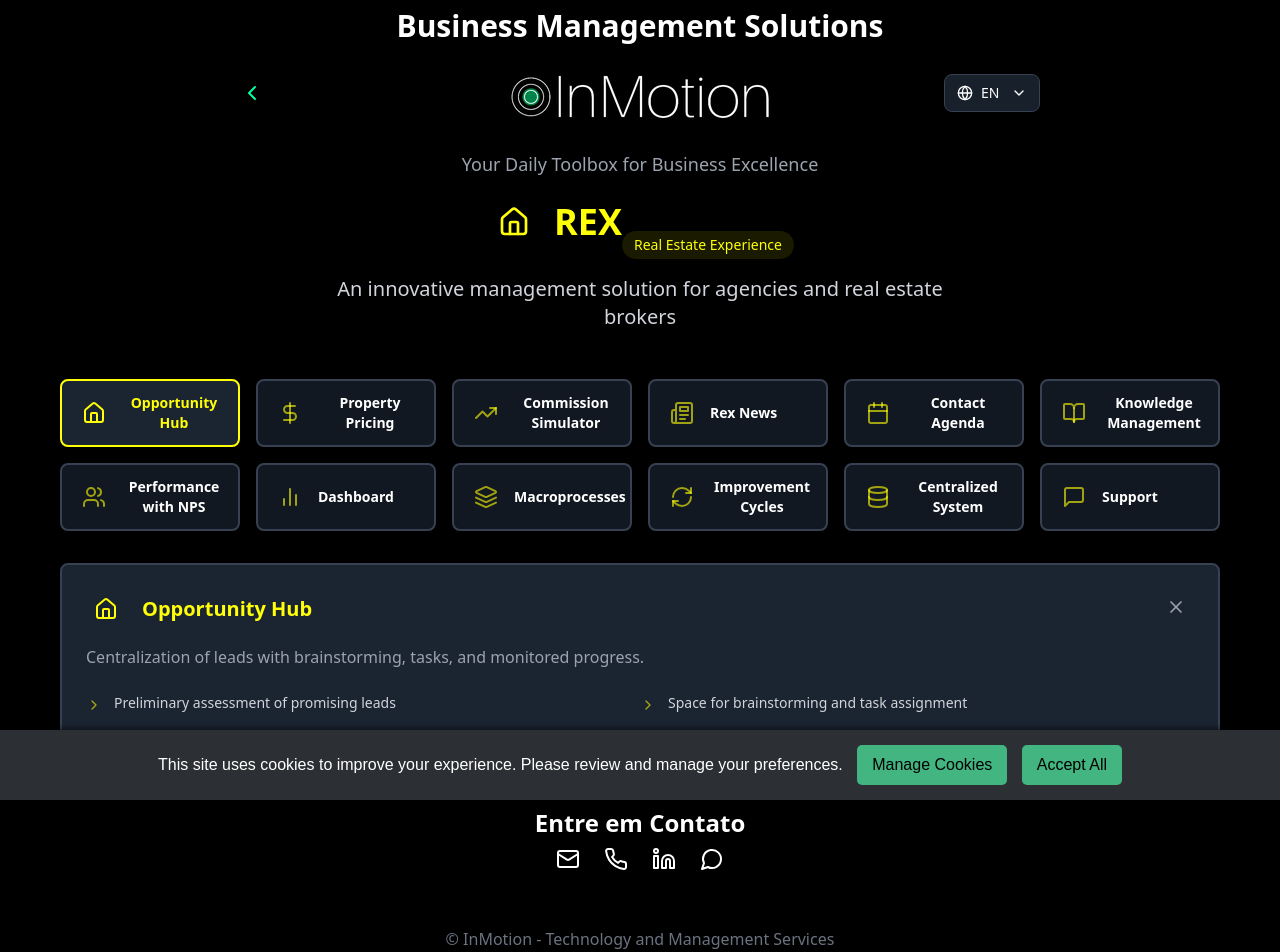
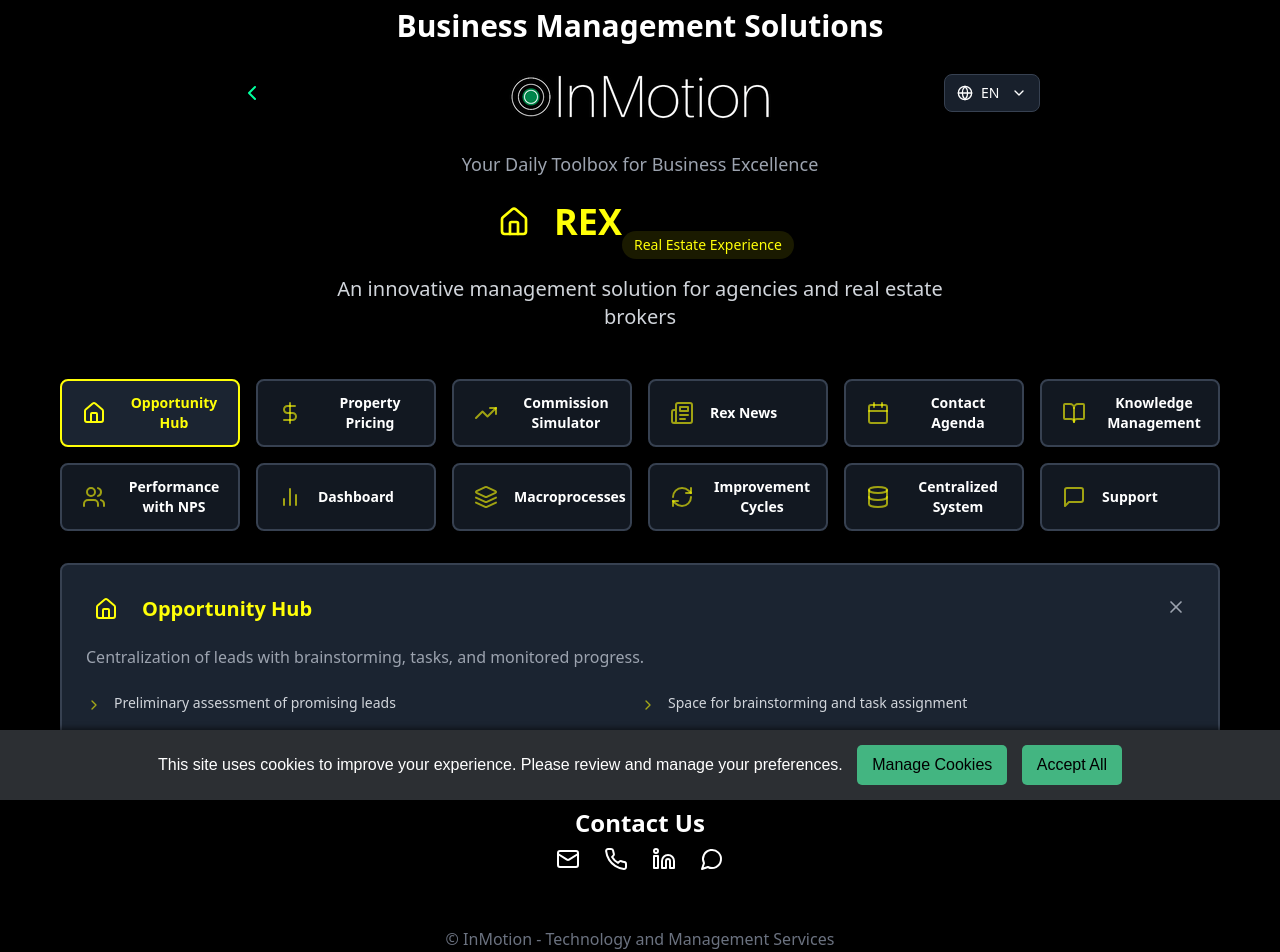
Before and after one commit to beloureiro/NS3, a React (Create React App) app: page /NS3/rex in a window 1280 px wide. Shown: the top 952 px of the page. Built offline with nearby package versions, Linux system fonts and the light colour scheme.

Commit message:
idioma rex

```diff
--- a/src/Solutions/Rex.js
+++ b/src/Solutions/Rex.js
@@ -205,7 +205,7 @@ const REXPresentation = ({ language }) => {
           transition={{ delay: 0.4 }}
           className="mt-8 mb-4"
         >
-          <ContactSection title="Entre em Contato" />
+          <ContactSection title={texts.contactSectionTitle[language]} />
         </motion.div>
       </div>
 
--- a/src/Solutions/RexLanguage.js
+++ b/src/Solutions/RexLanguage.js
@@ -6,6 +6,10 @@ export const texts = {
   headerSubtitle: {
     pt: "Uma solução de gestão inovadora para agências e corretores de imóveis",
     en: "An innovative management solution for agencies and real estate brokers",
+  },
+  contactSectionTitle: {
+    pt: "Entre em Contato",
+    en: "Contact Us"
   },
   features: [
     {
```
